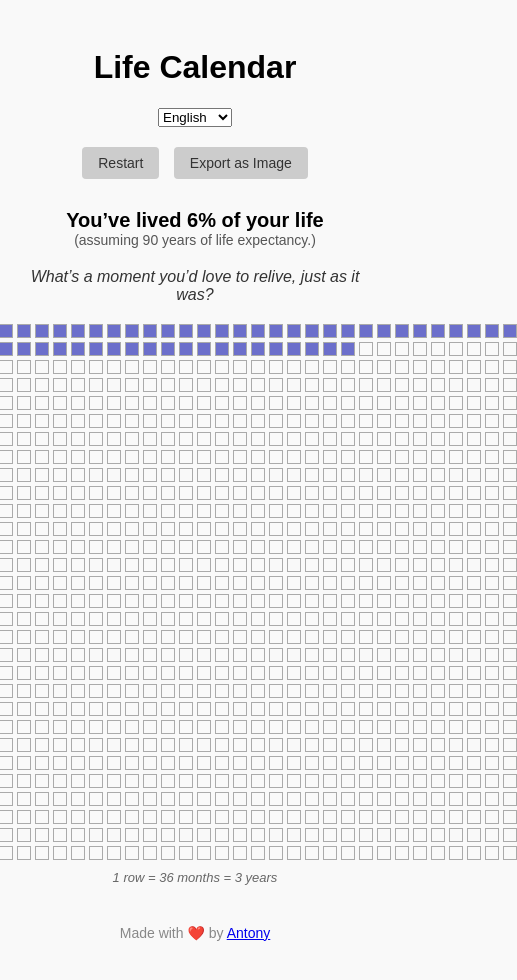
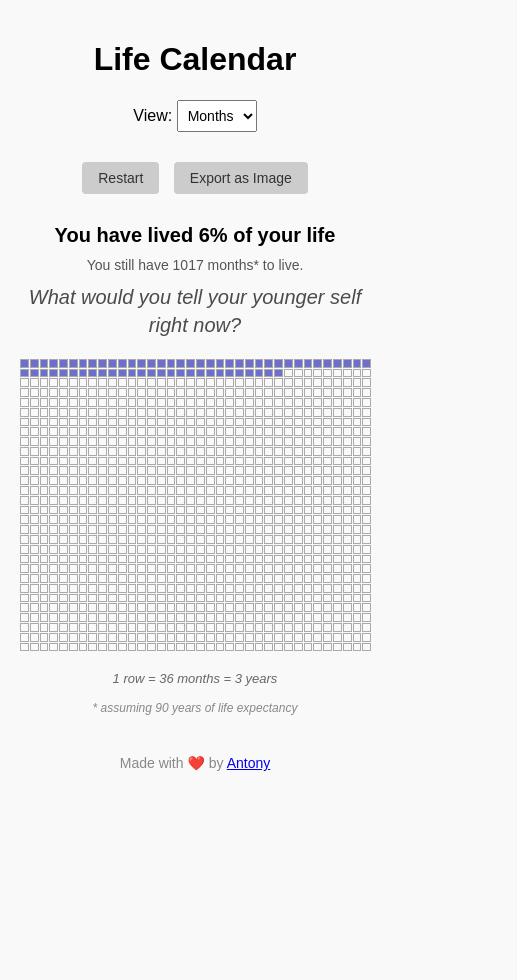
Before and after one commit to antonydis/timelived, a plain HTML site: page index.html in a window 390 px wide. Both pictures are taken after typing "2020-01-15" into the empty fields and a click on the button "Calculate". Shown: the whole page, 517 px wide, since content can reach past the window. After the commit the page ends 844 px from the top, so only its background shows below. Drawn offline with nearby package versions, Linux system fonts and the light colour scheme.

Commit message:
feat: add rotating reflective questions with fade-in animation and improved default UX

```diff
--- a/index.html
+++ b/index.html
@@ -1,14 +1,22 @@
 <!DOCTYPE html>
 <html lang="en">
 <head>
-  <meta charset="UTF-8">
+  <meta charset="UTF-8" />
   <title>Life Calendar</title>
-  <link rel="stylesheet" href="style.css">
+  <link rel="stylesheet" href="style.css" />
   <script src="https://cdn.jsdelivr.net/npm/html2canvas@1.4.1/dist/html2canvas.min.js"></script>
 </head>
 <body>
   <header>
     <h1>Life Calendar</h1>
+    <div id="viewModeContainer" style="display: none; margin-bottom: 10px;">
+      <label for="viewMode">View:</label>
+      <select id="viewMode" onchange="toggleView()">
+        <option value="months">Months</option>
+        <option value="weeks">Weeks</option>
+      </select>
+    </div>
+    </div>
     <select id="languageSelector" onchange="changeLanguage()">
       <option value="en">English</option>
       <option value="es">Español</option>
@@ -16,24 +24,25 @@
     </select>
   </header>
 
-  <h2 id="mainTitle">How many months have you lived?</h2>
-  <p id="mainDesc">Enter your date of birth to visualize your life in months (based on a 90-year life expectancy).</p>
+  <h2 id="mainTitle">How many weeks have you lived?</h2>
+  <p id="mainDesc">Enter your date of birth to visualize your life in weeks or months (based on a 90-year life expectancy).</p>
 
   <div id="inputContainer">
     <input type="date" id="birthDate" />
     <button onclick="calculate()" id="calculateBtn">Calculate</button>
   </div>
 
-  <div id="actionButtons" style="display:none; margin-top: 20px;">
+  <div id="actionButtons" style="display: none; margin-top: 20px;">
     <button onclick="restart()" id="restartBtn">Restart</button>
     <button onclick="exportImage()" id="exportBtn">Export as Image</button>
   </div>
 
   <div id="stats" class="stats"></div>
   <div id="grid" class="square-grid"></div>
-  <div id="legend" class="legend" style="display:none;">
-    <span id="legendText">1 row = 36 months = 3 years</span>
+  <div id="legend" class="legend" style="display: none;">
+    <span id="legendText">1 row = 52 weeks = 1 year</span>
   </div>
+  <div id="lifespanContainer"></div>
 
   <footer>
     <p>Made with ❤️ by <a href="https://github.com/antonydis" target="_blank">Antony</a></p>
--- a/script.js
+++ b/script.js
@@ -1,64 +1,116 @@
-// Language translations
 const translations = {
   en: {
-      title: "How many months have you lived?",
-      desc: "Enter your date of birth to visualize your life in months (based on a 90-year life expectancy).",
+    title: "How many weeks have you lived?",
+    desc: "Enter your date of birth to visualize your life in weeks or months (based on a 90-year life expectancy).",
     calculate: "Calculate",
     restart: "Restart",
     export: "Export as Image",
-      legend: "1 row = 36 months = 3 years",
+    legendWeeks: "1 row = 52 weeks = 1 year",
+    legendMonths: "1 row = 36 months = 3 years",
     reflection: [
-        "What’s one moment you’ve lived that you never want to forget?",
       "What’s a moment you’d love to relive, just as it was?",
-        "Who’s someone that changed your life in a beautiful way?"
+      "Who’s someone that changed your life in a beautiful way?",
+      "What memory instantly makes you smile?",
+      "What moment made you feel truly alive?",
+      "What would you tell your younger self right now?",
+      "What dream did you once have that deserves a second chance?",
+      "What’s a lesson life taught you that you’ll never forget?",
+      "What would you love to create before your next birthday?",
+      "What’s one small habit you could start today to shape your future?",
+      "Who do you want to spend more time with?",
+      "What’s something you’ve been putting off that really matters to you?",
+      "What’s one story you hope to tell when you’re 90?"
     ],
-      subtitle: (p) => `You’ve lived ${p}% of your life`,
-      subnote: "(assuming 90 years of life expectancy.)"
+    subtitle: (val, unit, pct) => `You have lived ${pct}% of your life`,
+    subnote: (val, unit) => unit === 'weeks'
+      ? `You still have ${4680 - val} weeks* to live.`
+      : `You still have ${1080 - val} months* to live.`,
+    lifespanNote: "* assuming 90 years of life expectancy"
   },
   es: {
-      title: "¿Cuántos meses has vivido?",
-      desc: "Ingresa tu fecha de nacimiento para visualizar tu vida en meses (basado en una expectativa de vida de 90 años).",
+    title: "¿Cuántas semanas has vivido?",
+    desc: "Ingresa tu fecha de nacimiento para visualizar tu vida en semanas o meses (basado en una expectativa de vida de 90 años).",
     calculate: "Calcular",
     restart: "Reiniciar",
     export: "Exportar como imagen",
-      legend: "1 fila = 36 meses = 3 años",
+    legendWeeks: "1 fila = 52 semanas = 1 año",
+    legendMonths: "1 fila = 36 meses = 3 años",
     reflection: [
-        "¿Qué momento has vivido que nunca quieres olvidar?",
       "¿Qué instante te gustaría revivir tal como fue?",
-        "¿Quién ha cambiado tu vida de forma hermosa?"
+      "¿Quién ha cambiado tu vida de forma hermosa?",
+      "¿Qué recuerdo te hace sonreír al instante?",
+      "¿En qué momento te sentiste verdaderamente vivo?",
+      "¿Qué le dirías hoy a tu yo más joven?",
+      "¿Qué sueño de antes merece una segunda oportunidad?",
+      "¿Qué lección de vida nunca vas a olvidar?",
+      "¿Qué te gustaría crear antes de tu próximo cumpleaños?",
+      "¿Qué pequeño hábito podrías comenzar hoy para cambiar tu futuro?",
+      "¿Con quién te gustaría pasar más tiempo?",
+      "¿Qué has estado postergando que realmente importa para ti?",
+      "¿Qué historia te gustaría poder contar cuando tengas 90 años?"
     ],
-      subtitle: (p) => `Has vivido el ${p}% de tu vida`,
-      subnote: "(asumiendo una expectativa de vida de 90 años)"
+
+    subtitle: (val, unit, pct) => `Has vivido el ${pct}% de tu vida`,
+    subnote: (val, unit) => unit === 'semanas'
+      ? `Aún te quedan ${4680 - val} semanas* de vida.`
+      : `Aún te quedan ${1080 - val} meses* de vida.`,
+    lifespanNote: "* basado en una expectativa de vida de 90 años"
   },
   fr: {
-      title: "Combien de mois avez-vous vécu ?",
-      desc: "Entrez votre date de naissance pour visualiser votre vie en mois (sur une espérance de vie de 90 ans).",
+    title: "Combien de semaines avez-vous vécues ?",
+    desc: "Entrez votre date de naissance pour visualiser votre vie en semaines ou en mois (sur une espérance de vie de 90 ans).",
     calculate: "Calculer",
     restart: "Recommencer",
     export: "Exporter en image",
-      legend: "1 ligne = 36 mois = 3 ans",
+    legendWeeks: "1 ligne = 52 semaines = 1 an",
+    legendMonths: "1 ligne = 36 mois = 3 ans",
     reflection: [
-        "Quel moment as-tu vécu que tu ne veux jamais oublier ?",
-        "Quel instant aimerais-tu revivre tel quel ?",
-        "Qui a changé ta vie d'une belle manière ?"
+      "Quel moment aimerais-tu revivre tel quel ?",
+      "Qui a transformé ta vie de manière magnifique ?",
+      "Quel souvenir te fait sourire instantanément ?",
+      "Quand t’es-tu senti pleinement vivant ?",
+      "Que dirais-tu à ton toi plus jeune en ce moment ?",
+      "Quel rêve oublié mérite une seconde chance ?",
+      "Quelle leçon de vie n’oublieras-tu jamais ?",
+      "Qu’aimerais-tu créer avant ton prochain anniversaire ?",
+      "Quelle petite habitude pourrais-tu commencer aujourd’hui pour changer ton avenir ?",
+      "Avec qui aimerais-tu passer plus de temps ?",
+      "Qu’est-ce que tu repousses depuis longtemps mais qui compte vraiment ?",
+      "Quelle histoire veux-tu pouvoir raconter à 90 ans ?"
     ],
-      subtitle: (p) => `Tu as vécu ${p}% de ta vie`,
-      subnote: "(en supposant une espérance de vie de 90 ans)"
+
+    subtitle: (val, unit, pct) => `Tu as vécu ${pct}% de ta vie`,
+    subnote: (val, unit) => unit === 'semaines'
+      ? `Il te reste ${4680 - val} semaines* à vivre.`
+      : `Il te reste ${1080 - val} mois* à vivre.`,
+    lifespanNote: "* basé sur une espérance de vie de 90 ans"
   }
 };
 
 let currentLang = "en";
+let currentView = "months";
 
 function changeLanguage() {
   currentLang = document.getElementById("languageSelector").value;
   const t = translations[currentLang];
-
   document.getElementById("mainTitle").textContent = t.title;
   document.getElementById("mainDesc").textContent = t.desc;
   document.getElementById("calculateBtn").textContent = t.calculate;
   document.getElementById("restartBtn").textContent = t.restart;
   document.getElementById("exportBtn").textContent = t.export;
-    document.getElementById("legendText").textContent = t.legend;
+  updateLegend();
+}
+
+function toggleView() {
+  currentView = document.getElementById("viewMode").value;
+  calculate();
+}
+
+function updateLegend() {
+  const t = translations[currentLang];
+  document.getElementById("legendText").textContent = currentView === "weeks"
+    ? t.legendWeeks
+    : "1 row = 36 months = 3 years";
 }
 
 function calculate() {
@@ -67,38 +119,72 @@ const translations = {
 
   const birthDate = new Date(birthDateInput);
   const today = new Date();
-    const monthsLived = (today.getFullYear() - birthDate.getFullYear()) * 12 +
-                        (today.getMonth() - birthDate.getMonth());
-
-    const totalMonths = 90 * 12;
-    const percentage = Math.round((monthsLived / totalMonths) * 100);
 
   const t = translations[currentLang];
+
+  let totalUnits, unitName, unitsLived;
+  if (currentView === "weeks") {
+    totalUnits = 90 * 52;
+    unitName = currentLang === "fr" ? "semaines" : currentLang === "es" ? "semanas" : "weeks";
+    const oneWeek = 1000 * 60 * 60 * 24 * 7;
+    unitsLived = Math.floor((today - birthDate) / oneWeek);
+  } else {
+    totalUnits = 90 * 12;
+    unitName = currentLang === "fr" ? "mois" : currentLang === "es" ? "meses" : "months";
+    unitsLived = (today.getFullYear() - birthDate.getFullYear()) * 12 + (today.getMonth() - birthDate.getMonth());
+  }
+
+  const percentage = Math.round((unitsLived / totalUnits) * 100);
 
   document.getElementById("mainTitle").style.display = "none";
   document.getElementById("mainDesc").style.display = "none";
   document.getElementById("inputContainer").style.display = "none";
+  document.getElementById("languageSelector").style.display = "none";
+  document.getElementById("viewMode").style.display = "inline-block";
+  document.getElementById("viewModeContainer").style.display = "inline-block";
 
-    document.getElementById("stats").innerHTML = `
-      <strong>${t.subtitle(percentage)}</strong>
-      <small>${t.subnote}</small>
-      <em>${getRandomReflection()}</em>
-    `;
+  // Mostrar stats manualmente
+  const statsContainer = document.getElementById("stats");
+  statsContainer.innerHTML = "";
 
+  const titleEl = document.createElement("strong");
+  titleEl.textContent = t.subtitle(unitsLived, unitName, percentage);
+
+  const noteEl = document.createElement("small");
+  noteEl.textContent = t.subnote(unitsLived, unitName);
+
+  const reflectionEl = document.createElement("em");
+  reflectionEl.id = "reflectionText";
+  reflectionEl.textContent = getRandomReflection();
+
+  statsContainer.appendChild(titleEl);
+  statsContainer.appendChild(noteEl);
+  statsContainer.appendChild(reflectionEl);
+
+  startReflectionRotation(t.reflection);
+
+  // Mostrar leyenda y botones
   document.getElementById("legend").style.display = "block";
   document.getElementById("actionButtons").style.display = "block";
+  updateLegend();
 
+  // Pintar el grid
   const grid = document.getElementById("grid");
   grid.innerHTML = "";
+  grid.className = "square-grid " + (currentView === "weeks" ? "weeks" : "months");
 
-    for (let i = 0; i < totalMonths; i++) {
+  for (let i = 0; i < totalUnits; i++) {
     const square = document.createElement("div");
     square.classList.add("square");
-      if (i < monthsLived) {
+    if (i < unitsLived) {
       square.classList.add("filled");
     }
     grid.appendChild(square);
   }
+
+  document.getElementById("lifespanContainer").innerHTML = `
+    <div id="lifespan-note">${t.lifespanNote}</div>
+  `;
 }
 
 function getRandomReflection() {
@@ -111,18 +197,43 @@ const translations = {
   document.getElementById("mainDesc").style.display = "block";
   document.getElementById("inputContainer").style.display = "block";
   document.getElementById("birthDate").value = "";
+  document.getElementById("languageSelector").style.display = "inline-block";
+  document.getElementById("viewMode").style.display = "none";
+  document.getElementById("viewModeContainer").style.display = "none";
 
   document.getElementById("stats").innerHTML = "";
   document.getElementById("legend").style.display = "none";
   document.getElementById("grid").innerHTML = "";
+  document.getElementById("lifespanContainer").innerHTML = "";
   document.getElementById("actionButtons").style.display = "none";
 }
 
 function exportImage() {
   html2canvas(document.body).then(canvas => {
     const link = document.createElement('a');
-      link.download = 'time-lived.png';
+    link.download = 'life-calendar.png';
     link.href = canvas.toDataURL();
     link.click();
   });
 }
+function startReflectionRotation(reflections) {
+  let currentIndex = Math.floor(Math.random() * reflections.length);
+  const container = document.getElementById("reflectionText");
+
+  function showNext() {
+    // Avanza al siguiente índice
+    currentIndex = (currentIndex + 1) % reflections.length;
+
+    // Fade-out
+    container.style.opacity = 0;
+
+    setTimeout(() => {
+      container.textContent = reflections[currentIndex];
+      // Fade-in
+      container.style.opacity = 1;
+    }, 500);
+  }
+
+  // Inicia rotación cada 6 segundos
+  setInterval(showNext, 6000);
+}
--- a/style.css
+++ b/style.css
@@ -3,6 +3,7 @@ body {
   text-align: center;
   padding: 20px;
   background: #f9f9f9;
+  margin: 0;
 }
 
 input {
@@ -19,6 +20,12 @@ body {
   border-radius: 4px;
   margin-left: 10px;
   cursor: pointer;
+  transition: background-color 0.3s ease, color 0.3s ease;
+}
+
+button:hover {
+  background-color: #6c6fcb;
+  color: white;
 }
 
 #inputContainer {
@@ -34,16 +41,21 @@ body {
   display: block;
   font-size: 14px;
   color: #555;
-    margin-bottom: 20px;
+  margin: 10px 0;
 }
 
 .stats em {
-    display: block;
-    font-size: 16px;
+  font-size: 20px;
   font-style: italic;
-    margin-top: 10px;
-    color: #333;
+  margin-top: 20px;
+  margin-bottom: 10px;
+  color: #4b4b4b;
+  line-height: 1.4;
+  max-width: 600px;
+  margin-left: auto;
+  margin-right: auto;
 }
+
 
 .legend {
   margin-top: 10px;
@@ -52,36 +64,36 @@ body {
   font-style: italic;
 }
 
+/* Contenedor de la cuadrícula */
 .square-grid {
   display: grid;
-    grid-template-columns: repeat(36, 14px);
-    gap: 4px;
   justify-content: center;
-    margin: 20px 0 10px;
+  margin: 20px auto;
+  gap: 1px;
+  width: 90vw;
+  max-width: 800px;
 }
 
+/* Semanas: 52 columnas */
+.square-grid.weeks {
+  grid-template-columns: repeat(52, 1fr);
+}
+
+/* Meses: 24 columnas */
+.square-grid.months {
+  grid-template-columns: repeat(36, 1fr);
+}
+
+/* Cada cuadrado mantiene forma y se adapta al ancho */
 .square {
-    width: 12px;
-    height: 12px;
+  width: 100%;
+  aspect-ratio: 1 / 1;
   border: 1px solid #aaa;
+  box-sizing: border-box;
 }
 
 .filled {
   background-color: #6c6fcb;
-  }
-  button {
-    /* ya tienes esto */
-    padding: 8px 16px;
-    font-size: 16px;
-    background-color: #6c6fcb;
-    color: white;
-    border: none;
-    border-radius: 4px;
-    margin-left: 10px;
-    cursor: pointer;
-
-    /* 👇 agrega esta línea */
-    transition: background-color 0.3s ease, color 0.3s ease;
 }
 
 #actionButtons button {
@@ -93,10 +105,7 @@ body {
   border-radius: 4px;
   cursor: pointer;
   margin: 0 5px;
-  }
-  #actionButtons button:hover {
-    background-color: #6c6fcb;
-    color: white;
+  transition: background-color 0.3s ease, color 0.3s ease;
 }
 
 footer {
@@ -104,3 +113,20 @@ body {
   font-size: 14px;
   color: #888;
 }
+
+#viewMode {
+  padding: 6px;
+  font-size: 14px;
+}
+
+#lifespan-note {
+  margin-top: 15px;
+  font-size: 12px;
+  color: #888;
+  font-style: italic;
+}
+
+#reflectionText {
+  transition: opacity 0.5s ease;
+  opacity: 1;
+}
```
Lines whose indentation alone changed are shown as unchanged.
